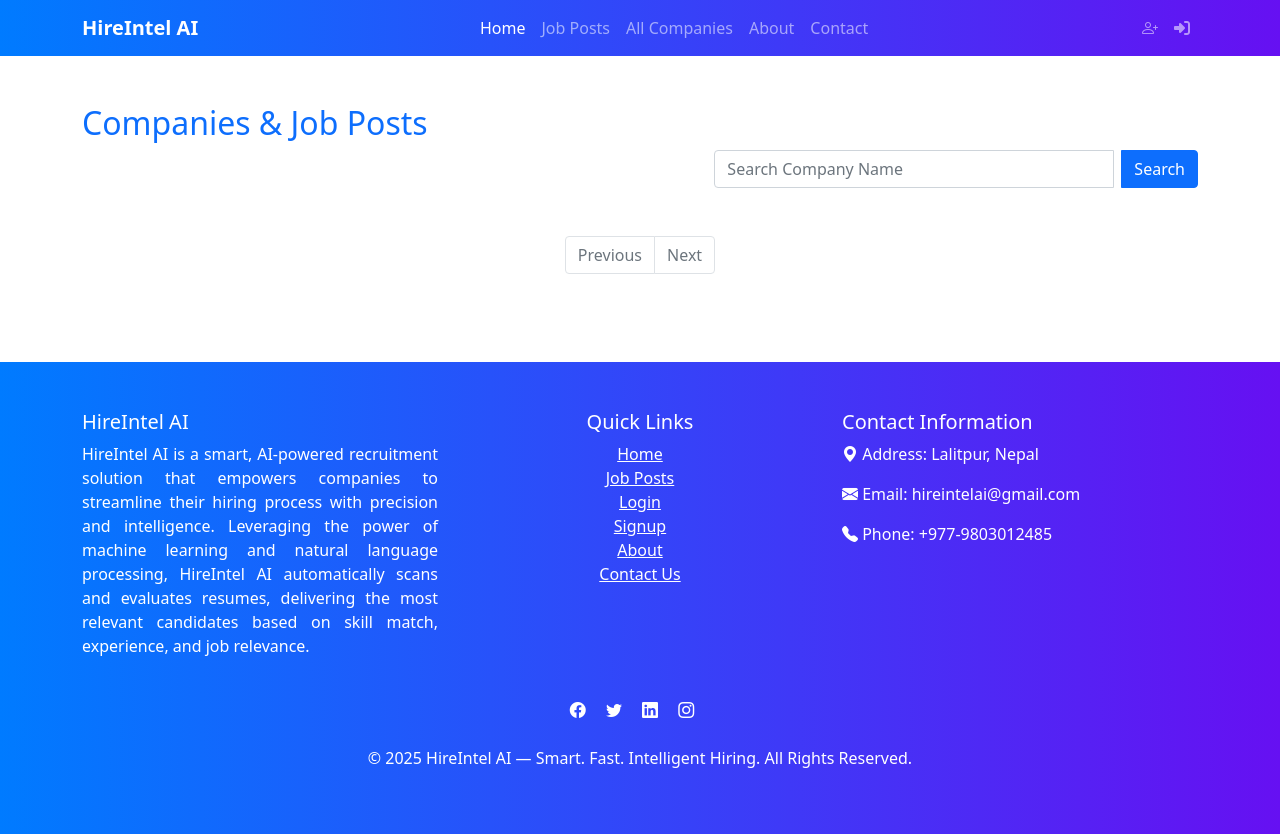
After one commit to nishanlimbuchemjong/AI-Resume-Scanner, a Flask app: page /companies in a window 1280 px wide. The commit adds this page. Run offline with Flask 3, Linux system fonts and the light colour scheme; data that the repository does not hold is empty; some libraries are stand-ins or nearby versions.

Commit message:
new page for displaying companies are shown on companies.html

```diff
--- a/app.py
+++ b/app.py
@@ -22,6 +22,7 @@ from flask import send_file
 from datetime import datetime
 from sqlalchemy import or_
 from extensions import db
+from sqlalchemy import func, desc
 
 import nltk
 nltk.download('punkt')
@@ -160,7 +161,7 @@ def signup():
             logo_filename = unique_filename
         else:
             # print(f"Else: Company logo: {company_logo}")  # Debug line
-            logo_filename = 'media/uploads/logos/logo.png'
+            logo_filename = 'media/uploads/logos/company_default_img.png'
 
         hashed_password = generate_password_hash(password, method='pbkdf2:sha256')
 
@@ -303,6 +304,33 @@ def job_details(job_id):
     db.session.commit()
 
     return render_template('view_job_details.html', jobs=jobs)
+
+# display all companies on the landing page
+@app.route('/companies')
+def list_companies():
+    search_query = request.args.get('search', '')
+    page = request.args.get('page', 1, type=int)
+    per_page = 6
+
+    query = db.session.query(
+        Company,
+        func.count(JobPost.job_id).label('job_count')
+    ).outerjoin(JobPost, Company.company_id == JobPost.company_id) \
+    .group_by(Company.company_id) \
+    .order_by(desc('job_count'))
+
+    if search_query:
+        query = query.filter(Company.company_name.ilike(f'%{search_query}%'))
+
+    pagination = query.paginate(page=page, per_page=per_page, error_out=False)
+    companies = pagination.items
+
+    return render_template(
+        'companies.html',
+        companies=companies,
+        pagination=pagination,
+        query=search_query
+    )
 
 @app.route('/company_posts', methods=['GET'])
 def company_posts():
--- a/templates/base.html
+++ b/templates/base.html
@@ -51,6 +51,9 @@
                     </li>
                     <li class="nav-item">
                         <a class="nav-link" href="{{ url_for('all_job_posts') }}">Job Posts</a>
+                    </li>
+                    <li class="nav-item">
+                        <a class="nav-link" href="{{ url_for('list_companies') }}">All Companies</a>
                     </li>
                     <li class="nav-item">
                     <a class="nav-link" href="{{ url_for('about') }}">About</a>
--- /dev/null
+++ b/templates/companies.html
@@ -0,0 +1,80 @@
+{% extends 'base.html' %}
+
+{% block title %}HireIntel AI - Companies{% endblock %}
+
+{% block content %}
+<div class="container py-5">
+    <h2 class="text-primary">Companies & Job Posts</h2>
+
+    <!-- Search Form -->
+    <div class="d-flex justify-content-end mb-4">
+        <form method="get" action="{{ url_for('list_companies') }}">
+            <div class="input-group">
+                <input
+                    type="text"
+                    name="search"
+                    class="form-control me-2 search-input"
+                    placeholder="Search Company Name"
+                    value="{{ query }}"
+                    style="width: 400px;"
+                >
+                <button class="btn btn-primary" type="submit">Search</button>
+            </div>
+        </form>
+    </div>
+
+    <!-- Companies List -->
+    <div class="row">
+        {% for company, job_count in companies %}
+            <div class="col-md-4 mb-4">
+                <div class="card h-100">
+                    {% if company.company_logo %}
+                        <img src="{{ company.company_logo }}" class="card-img-top" alt="{{ company.company_name }}" style="max-width: 354px;height: 274px;object-fit: cover;">
+                    {% endif %}
+                    <div class="card-body" style="text-align: center;">
+                        <h4 class="card-title text-primary text-center">{{ company.company_name }}</h4>
+                        <h6 class="card-title text-center">{{ company.location }}</h6>
+                        <p>Total Job Posts: <strong class="text-primary">{{ job_count }}</strong></p>
+                        <a href="#" class="btn btn-primary">View Jobs</a>
+                    </div>
+                </div>
+            </div>
+        {% endfor %}
+    </div>
+
+    <!-- Pagination Controls -->
+    <div class="d-flex justify-content-center mt-4">
+        <nav>
+            <ul class="pagination">
+                {% if pagination.has_prev %}
+                    <li class="page-item">
+                        <a class="page-link" href="{{ url_for('list_companies', page=pagination.prev_num, search=query) }}">Previous</a>
+                    </li>
+                {% else %}
+                    <li class="page-item disabled"><span class="page-link">Previous</span></li>
+                {% endif %}
+
+                {% for page_num in pagination.iter_pages(left_edge=1, right_edge=1, left_current=2, right_current=2) %}
+                    {% if page_num %}
+                        {% if page_num == pagination.page %}
+                            <li class="page-item active"><span class="page-link">{{ page_num }}</span></li>
+                        {% else %}
+                            <li class="page-item"><a class="page-link" href="{{ url_for('list_companies', page=page_num, search=query) }}">{{ page_num }}</a></li>
+                        {% endif %}
+                    {% else %}
+                        <li class="page-item disabled"><span class="page-link">…</span></li>
+                    {% endif %}
+                {% endfor %}
+
+                {% if pagination.has_next %}
+                    <li class="page-item">
+                        <a class="page-link" href="{{ url_for('list_companies', page=pagination.next_num, search=query) }}">Next</a>
+                    </li>
+                {% else %}
+                    <li class="page-item disabled"><span class="page-link">Next</span></li>
+                {% endif %}
+            </ul>
+        </nav>
+    </div>
+</div>
+{% endblock %}
```
